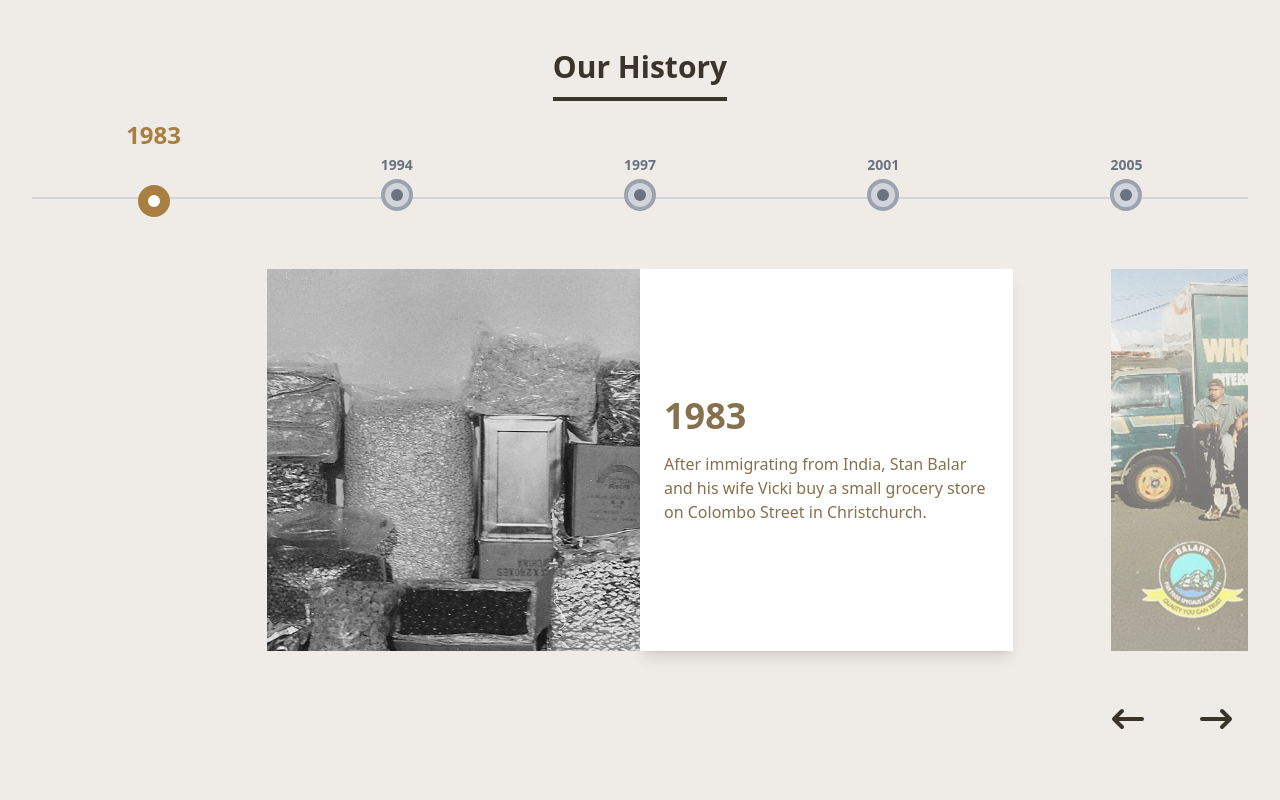
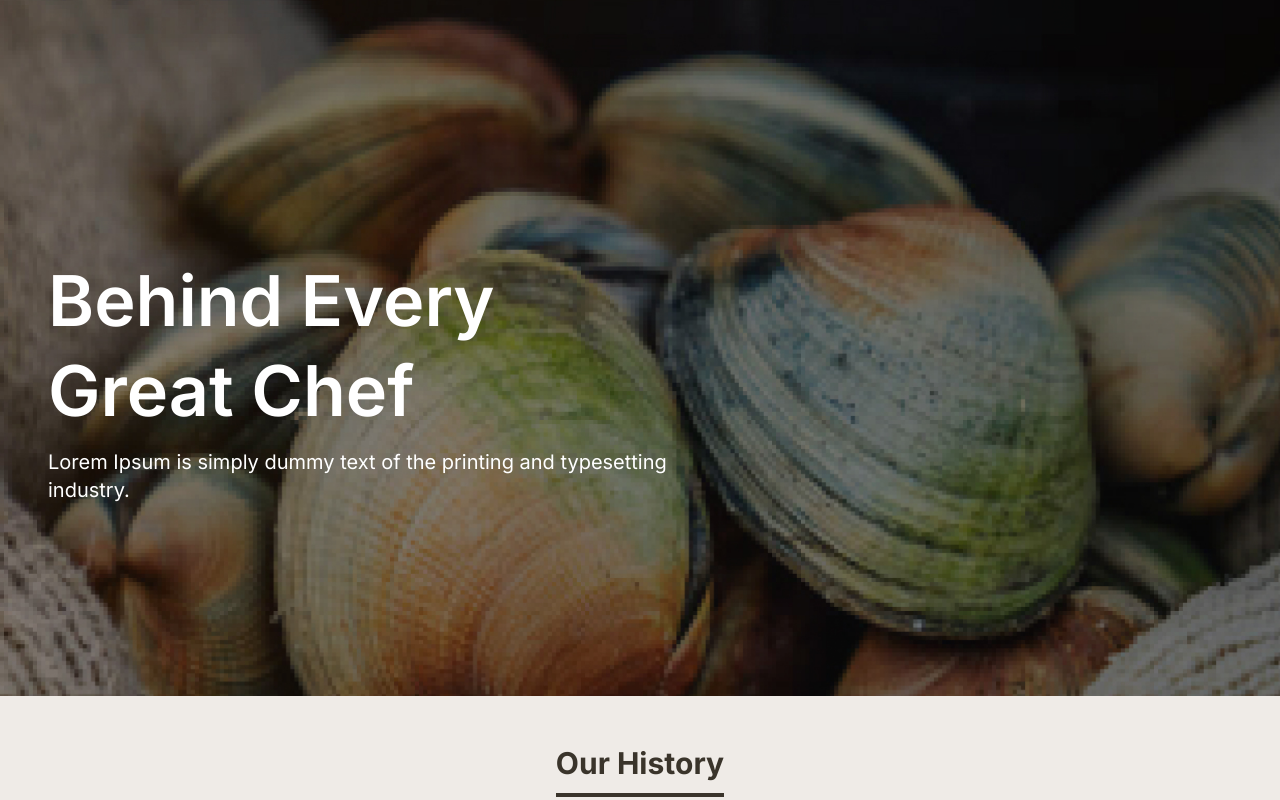
Before and after one commit to vanshikamadesya/service-food-ui, a React (Vite) app: page / in a window 1280 px wide. Shown: the top 800 px of the page. Built offline with nearby package versions, Linux system fonts and the light colour scheme.

Commit message:
Pages/Abouts ----> historyMerge

```diff
--- a/src/App.tsx
+++ b/src/App.tsx
@@ -1,12 +1,10 @@
 import "./index.css";
-import Timeline from "./components/TimeLine";
-import { timelineData } from "./data/TimeLineData"; // ✅ Import data
+ // ✅ Import data
+import AboutUs from "./pages/aboutUs";
 
 function App() {
   return (
-    <div className="flex justify-center items-center min-h-screen bg-[#EFEBE7]">
-      <Timeline items={timelineData} />
-    </div>
+    <AboutUs />
   );
 }
 
--- a/src/index.css
+++ b/src/index.css
@@ -1,4 +1,4 @@
-@import '@fontsource/inter';
 @tailwind base;
 @tailwind components;
 @tailwind utilities;
+@import "inter";
--- a/src/pages/aboutUs.tsx
+++ b/src/pages/aboutUs.tsx
@@ -6,6 +6,8 @@ import teamMembers from '../data/teamMembers';
 import ImpactSection from "../components/tab-carousel";
 import { impactSlides } from "../data/impactSlides";
 import { greatChiefSlides } from "../data/greatChiefSlides";
+import Timeline from "../components/TimeLine";
+import { timelineData } from "../data/TimeLineData";
 
 const Impact = () => {
   return <ImpactSection slides={impactSlides} mainTitle="HOW WE’RE MAKING AN IMPACT" />;
@@ -39,7 +41,9 @@ const AboutUs: React.FC = () => {
           </p>
         </div>
       </div>
-
+      <div className="flex justify-center items-center min-h-screen bg-[#EFEBE7]">
+      <Timeline items={timelineData} />
+    </div>
         <GreatChief />
 
         <Impact />
```
